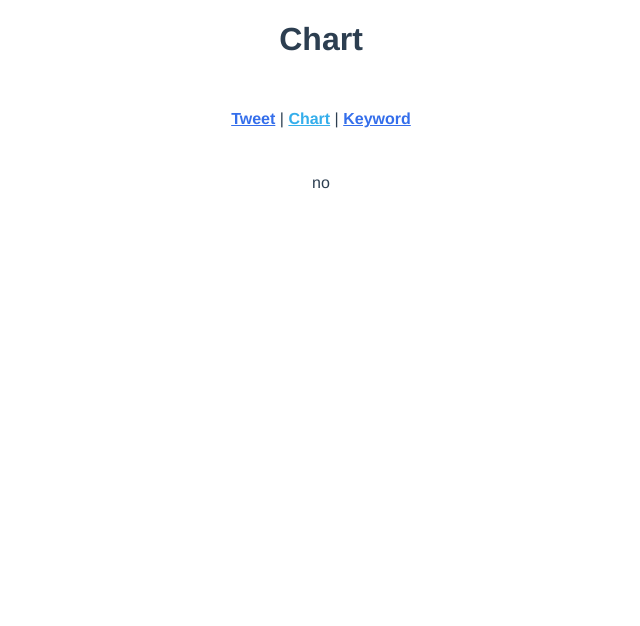
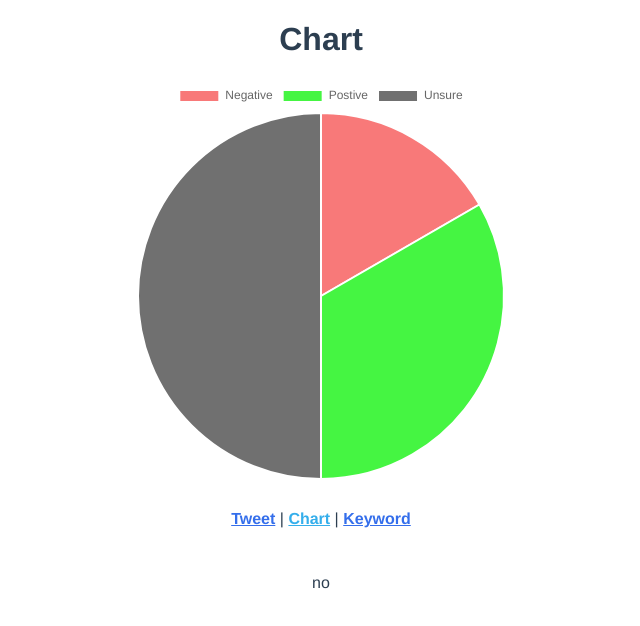
Before and after one commit to DryCreations/Twitter-Sentiment, a Vue app in the folder frontend/: page /Chart in a window 1280 px wide. Shown: the top 626 px of the page, without its empty margins (319-959 px from the left). Built offline with nearby package versions, Linux system fonts and the light colour scheme; no server answers.

Commit message:
updated Chart and created PieChart

```diff
--- a/frontend/package.json
+++ b/frontend/package.json
@@ -10,7 +10,9 @@
   },
   "dependencies": {
     "axios": "^0.21.0",
+    "chart.js": "^2.9.4",
     "vue": "^2.6.11",
+    "vue-chartjs": "^3.5.1",
     "vue-router": "^3.2.0",
     "vuex": "^3.4.0"
   },
--- /dev/null
+++ b/frontend/src/components/PieChart.vue
@@ -0,0 +1,11 @@
+<script>
+import { Pie } from 'vue-chartjs'
+export default {
+  props: ['chartData', 'options'],
+  extends: Pie,
+  mounted () {
+    this.renderChart(this.chartData, this.options)
+  }
+}
+
+</script>
--- a/frontend/src/views/Chart.vue
+++ b/frontend/src/views/Chart.vue
@@ -1,17 +1,38 @@
 <template>
   <div class="Chart">
     <TopBar title="Chart"/>
+    <PieChart :chartData="chartData" :options="options"/>
   </div>
 </template>
 
 <script>
 // @ is an alias to /src
 import TopBar from '@/components/TopBar.vue'
+import PieChart from '@/components/PieChart.vue'
 
 export default {
+  data: () => ({
+    chartData: {
+      datasets: [{
+        data: [10, 20, 30],
+        backgroundColor: ['#f87979', '#45f542', '#707070']
+      }],
+      // These labels appear in the legend and in the tooltips when hovering different arcs
+      labels: [
+        'Negative',
+        'Postive',
+        'Unsure'
+      ]
+    },
+    options: {
+      responsive: true,
+      maintainAspectRatio: false
+    }
+  }),
   name: 'Chart',
   components: {
-    TopBar
+    TopBar,
+    PieChart
   }
 }
 </script>
```
Also changed, not shown: 1 other file (tests, documents, lock files or other folders).
